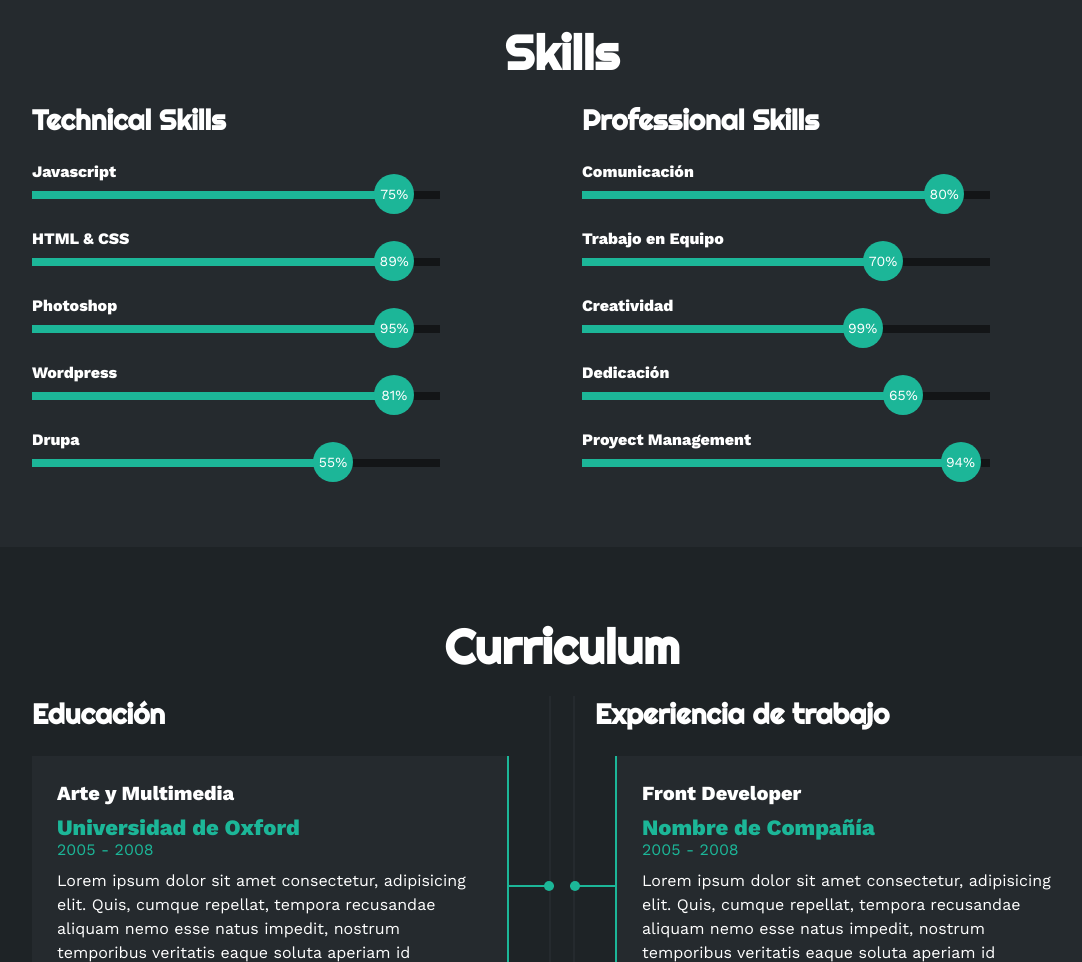
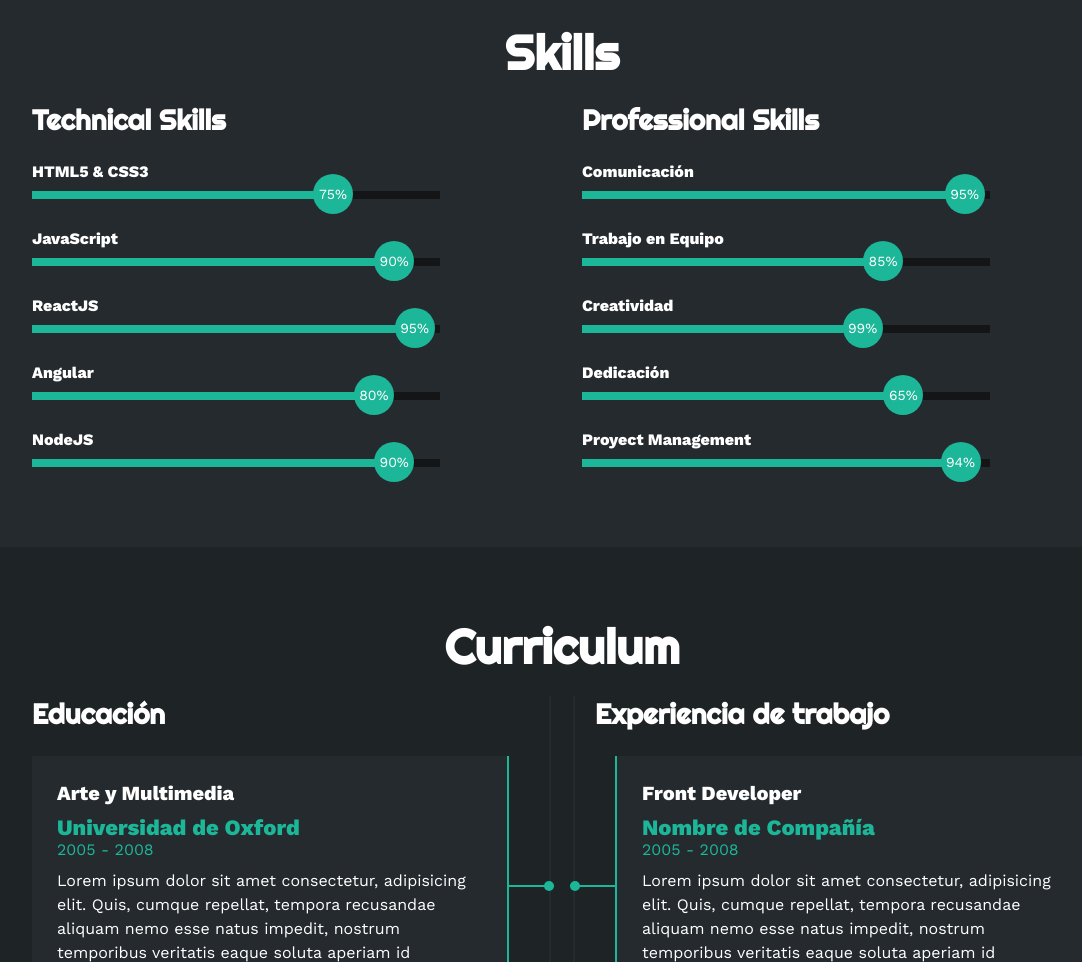
Before and after one commit to PatricioIgnacio/Portafolio, a plain HTML site: page index.html in a window 1280 px wide. Shown: the part 1483-2445 px from the top of the page, without its empty margins (78-1160 px from the left). Drawn offline with nearby package versions, Linux system fonts and the light colour scheme.

Commit message:
Modificación JavaScript

```diff
--- a/estilo.css
+++ b/estilo.css
@@ -276,7 +276,7 @@ html{
 }
 @keyframes htmlcss {
     0%{width: 0%;}
-    100%{width: 90%;}
+    100%{width: 75%;}
 }
 .skills .skill .javascript{
     width: 0%;
@@ -293,25 +293,25 @@ html{
 }
 @keyframes reactjs {
     0%{width: 0%;}
+    100%{width: 95%;}
+}
+
+.skills .skill .angular{
+    width: 0%;
+    animation: 2s nodejs forwards;
+}
+@keyframes angular {
+    0%{width: 0%;}
     100%{width: 90%;}
 }
 
 .skills .skill .nodejs{
     width: 0%;
-    animation: 2s nodejs forwards;
+    animation: 2s angular forwards;
 }
 @keyframes nodejs {
     0%{width: 0%;}
-    100%{width: 90%;}
-}
-
-.skills .skill .angular{
-    width: 0%;
-    animation: 2s angular forwards;
-}
-@keyframes angular {
-    0%{width: 0%;}
-    100%{width: 75%;}
+    100%{width: 85%;}
 }
 
 .skills .skill .comunicacion{
@@ -320,7 +320,7 @@ html{
 }
 @keyframes comunicacion {
     0%{width: 0%;}
-    100%{width: 90%;}
+    100%{width: 95%;}
 }
 
 .skills .skill .trabajo{
--- a/index.html
+++ b/index.html
@@ -142,7 +142,7 @@
                 <div class="col">
                     <h3>Technical Skills</h3>
                     <div class="skill">
-                        <span>Javascript</span>
+                        <span>HTML5 & CSS3</span>
                         <div class="barra-skill">
                             <div class="progreso">
                                 <span>75%</span>
@@ -150,15 +150,15 @@
                         </div>
                     </div>
                     <div class="skill">
-                        <span>HTML & CSS</span>
+                        <span>JavaScript</span>
                         <div class="barra-skill">
                             <div class="progreso">
-                                <span>89%</span>
+                                <span>90%</span>
                             </div>
                         </div>
                     </div>
                     <div class="skill">
-                        <span>Photoshop</span>
+                        <span>ReactJS</span>
                         <div class="barra-skill">
                             <div class="progreso">
                                 <span>95%</span>
@@ -166,18 +166,18 @@
                         </div>
                     </div>
                     <div class="skill">
-                        <span>Wordpress</span>
+                        <span>Angular</span>
                         <div class="barra-skill">
                             <div class="progreso">
-                                <span>81%</span>
+                                <span>80%</span>
                             </div>
                         </div>
                     </div>
                     <div class="skill">
-                        <span>Drupa</span>
+                        <span>NodeJS</span>
                         <div class="barra-skill">
                             <div class="progreso">
-                                <span>55%</span>
+                                <span>90%</span>
                             </div>
                         </div>
                     </div>
@@ -189,7 +189,7 @@
                         <span>Comunicación</span>
                         <div class="barra-skill">
                             <div class="progreso">
-                                <span>80%</span>
+                                <span>95%</span>
                             </div>
                         </div>
                     </div>
@@ -197,7 +197,7 @@
                         <span>Trabajo en Equipo</span>
                         <div class="barra-skill">
                             <div class="progreso">
-                                <span>70%</span>
+                                <span>85%</span>
                             </div>
                         </div>
                     </div>
--- a/script.js
+++ b/script.js
@@ -21,11 +21,11 @@ function efectoHabilidades(){
     var distancia_skills = window.innerHeight - skills.getBoundingClientRect().top;
     if(distancia_skills >= 300){
         let habilidades = document.getElementsByClassName("progreso");
-        habilidades[0].classList.add("javascript");
-        habilidades[1].classList.add("htmlcss");
+        habilidades[0].classList.add("htmlcss");
+        habilidades[1].classList.add("javascript");
         habilidades[2].classList.add("reactjs");
-        habilidades[3].classList.add("nodejs");
-        habilidades[4].classList.add("angular");
+        habilidades[3].classList.add("angular");
+        habilidades[4].classList.add("nodejs");
         habilidades[5].classList.add("comunicacion");
         habilidades[6].classList.add("trabajo");
         habilidades[7].classList.add("creatividad");
```
